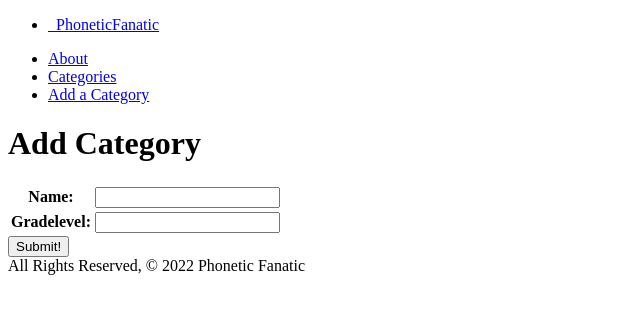
After one commit to MirandaBillue/phonetic_fanatic, a Django app: page /categories/create/ in a window 1280 px wide. The commit adds this page. Shown: the top 314 px of the page, without its empty margins (0-640 px from the left). Run offline with Django 4.2, Linux system fonts and the light colour scheme.

Commit message:
Crud for Category

```diff
--- a/words/models.py
+++ b/words/models.py
@@ -1,4 +1,5 @@
 from django.db import models
+from django.urls import reverse
 
 
 # Create your models here.
@@ -8,3 +9,6 @@ class Category(models.Model):
 
     def __str__(self):
         return self.name
+
+    def get_absolute_url(self):
+        return reverse('detail', kwargs={'category_id': self.id})
--- a/words/templates/base.html
+++ b/words/templates/base.html
@@ -24,7 +24,8 @@
                 </ul>
                 <ul class="right">
                     <li><a href="/about">About</a></li>
-                    <li><a href="/categories">Categories</a></li>
+                    <li><a href="{% url 'index' %}">Categories</a></li>
+                    <li><a href="{% url 'categories_create' %}">Add a Category</a></li>
                 </ul>
             </div>
         </nav>
@@ -32,7 +33,7 @@
     <main class="container">{% block content %} {% endblock %}</main>
     <footer class="page-footer">
         <div class="right">
-            All Rights Reserved, &copy; 2022 Phonetic Fanatic;
+            All Rights Reserved, &copy; 2022 Phonetic Fanatic
         </div>
     </footer>
 </body>
--- /dev/null
+++ b/words/templates/words/category_form.html
@@ -0,0 +1,17 @@
+{% extends 'base.html' %} {% block content %}
+
+{% if object %}
+<h1>Edit<span>{{object.name}}</span></h1>
+{% else %}
+<h1>Add Category</h1>
+{% endif %}
+<form action="" method="post">
+
+  {% csrf_token %}
+  <table>
+
+    {{ form.as_table }}
+  </table>
+  <input type="submit" value="Submit!" class="btn" />
+</form>
+{% endblock %}
--- a/words/urls.py
+++ b/words/urls.py
@@ -6,4 +6,7 @@ urlpatterns = [
     path('about/', views.about, name='about'),
     path('categories/', views.categories_index, name='index'),
     path('categories/<int:category_id>/', views.categories_detail, name='detail'),
+    path('categories/create/', views.CategoryCreate.as_view(), name='categories_create'),
+    path('categories/<int:pk>/update', views.CategoryUpdate.as_view(), name='categories_update'),
+    path('categories/<int:pk>/delete', views.CategoryDelete.as_view(), name='categories_delete'),
 ]
--- a/words/views.py
+++ b/words/views.py
@@ -1,4 +1,5 @@
 from django.shortcuts import render
+from django.views.generic.edit import CreateView, UpdateView, DeleteView
 from .models import Category
 
 # Create your views here.
@@ -12,7 +13,19 @@ def categories_index(request):
     categories = Category.objects.all()
     return render(request, 'categories/index.html', { 'categories': categories })
 
-
 def categories_detail(request, category_id):
     category = Category.objects.get(id=category_id)
     return render(request, 'categories/detail.html', { 'category': category })
+
+class CategoryCreate(CreateView):
+    model = Category
+    fields = ['name', 'gradelevel']
+    success_url = '/categories/'
+
+class CategoryUpdate(UpdateView):
+    model = Category
+    fields = ['name', 'gradelevel']
+
+class CategoryDelete(DeleteView):
+    model = Category
+    success_url = '/categories/'
```
Also changed, not shown: words/templates/categories/detail.html (renamed from words/templates/categories/details.html, +5 -2 lines), words/templates/words/category_confirm_delete.html (added, +12 -0 lines).
